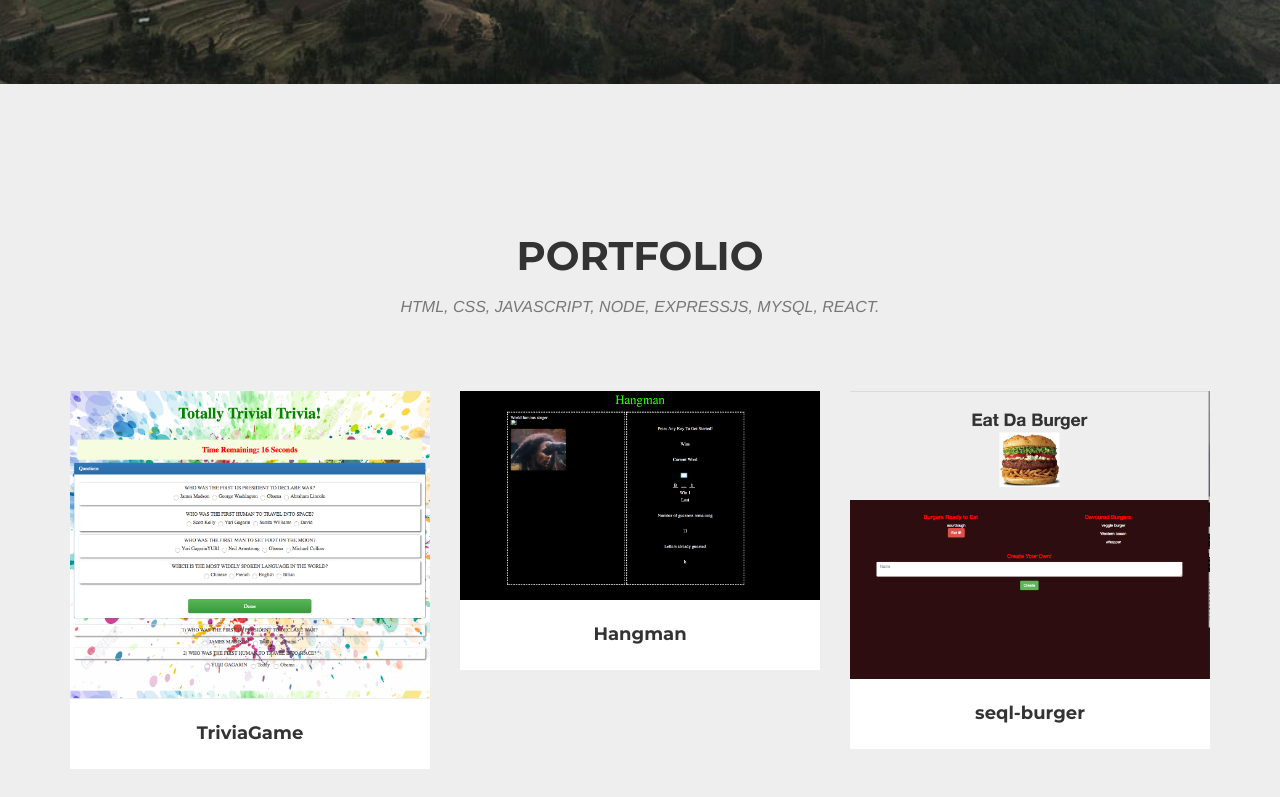
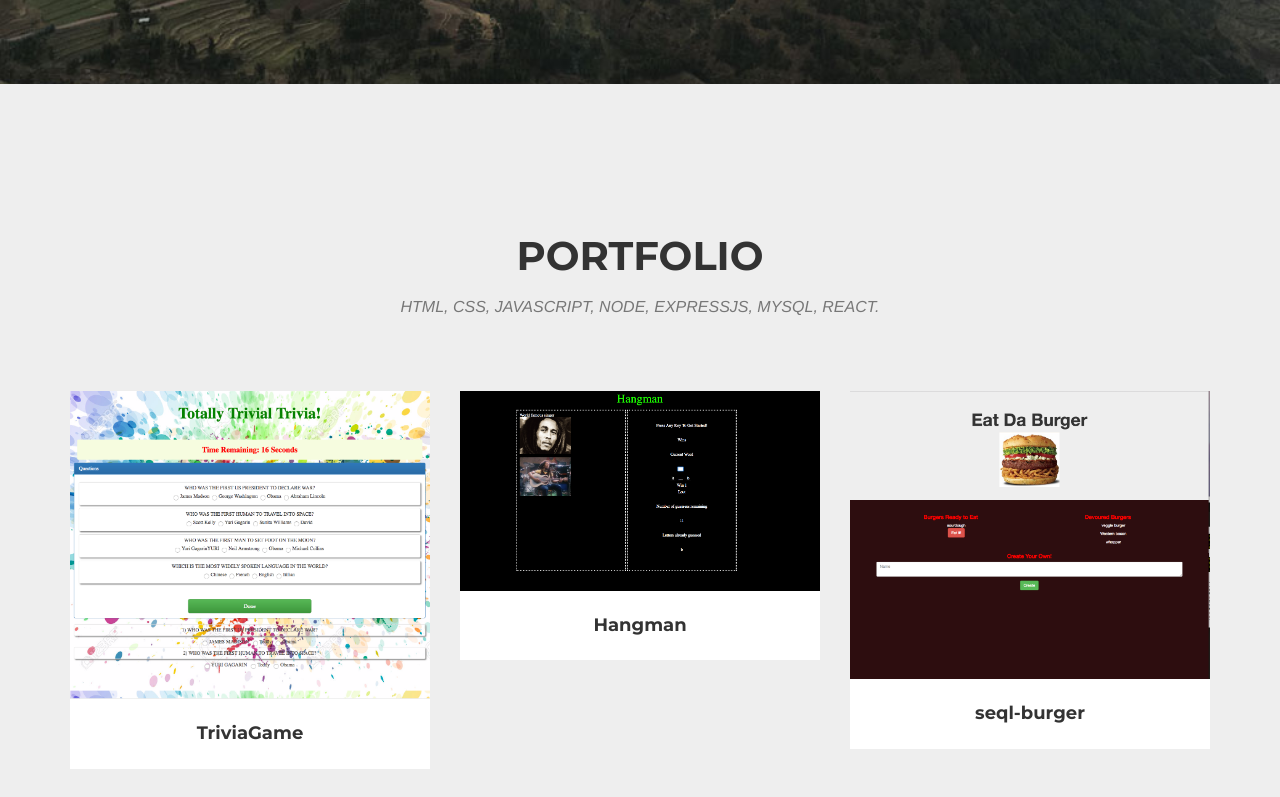
Before and after one commit to mimi6464/Tsion-Portfolio, a website: page index.html in a window 1280 px wide. Shown: the part 466-1263 px from the top of the page. Drawn offline with nearby package versions, Linux system fonts and the light colour scheme; a web font is replaced by a local one.

Commit message:
changed img

```diff
--- a/index.html
+++ b/index.html
@@ -110,7 +110,7 @@
                                 <i class="fa fa-plus fa-3x"></i>
                             </div>
                         </div>
-                        <img src="img/Hangman-thumb.jpg" class="img-responsive" alt="">
+                        <img src="img/Hangman1-thumb.jpg" class="img-responsive" alt="">
                     </a>
                     <div class="portfolio-caption">
                         <h4>Hangman</h4>
```
Also changed, not shown: img/Hangman-thumb.jpg (deleted), img/Hangman1-thumb.jpg (added).
